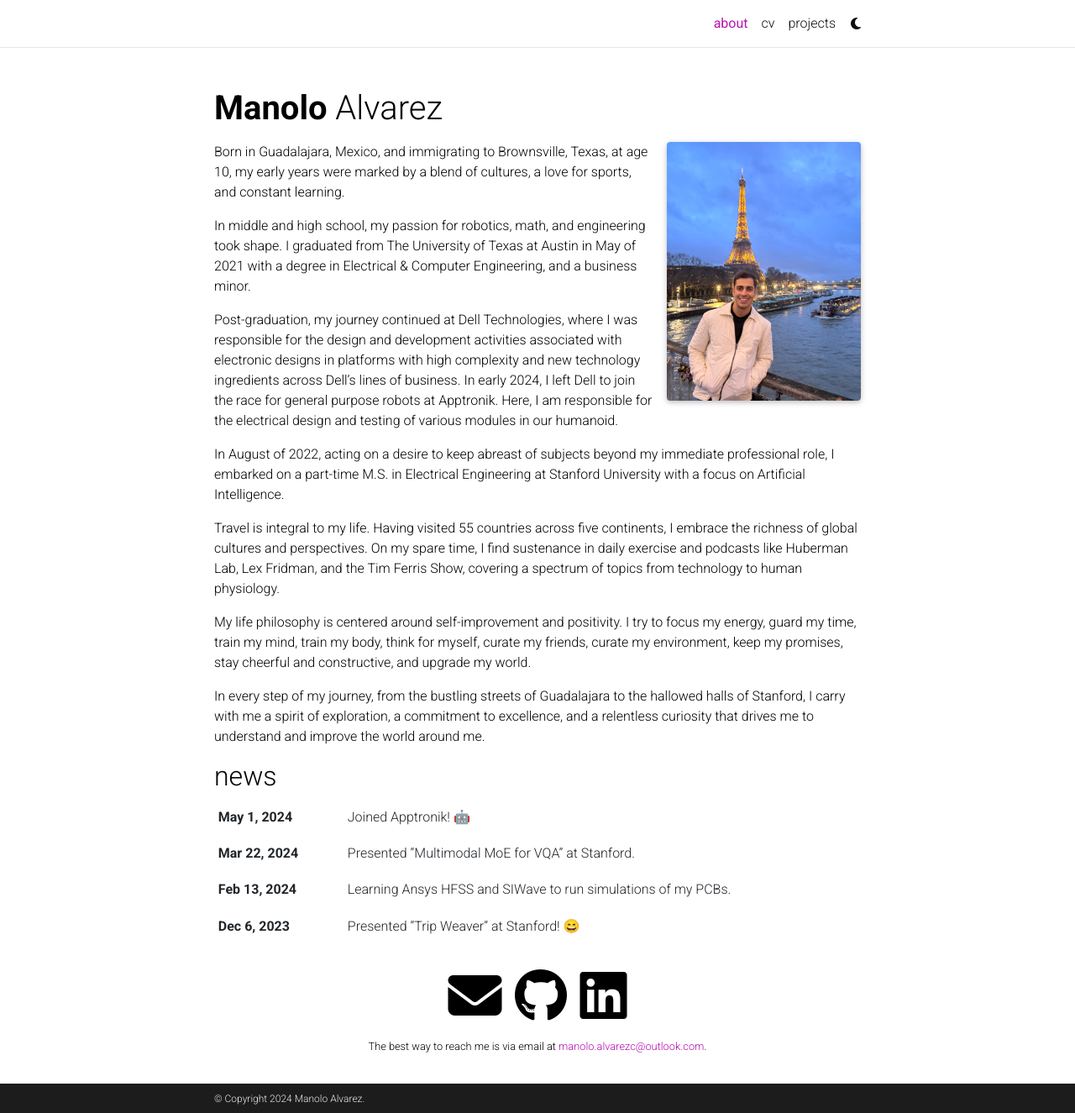
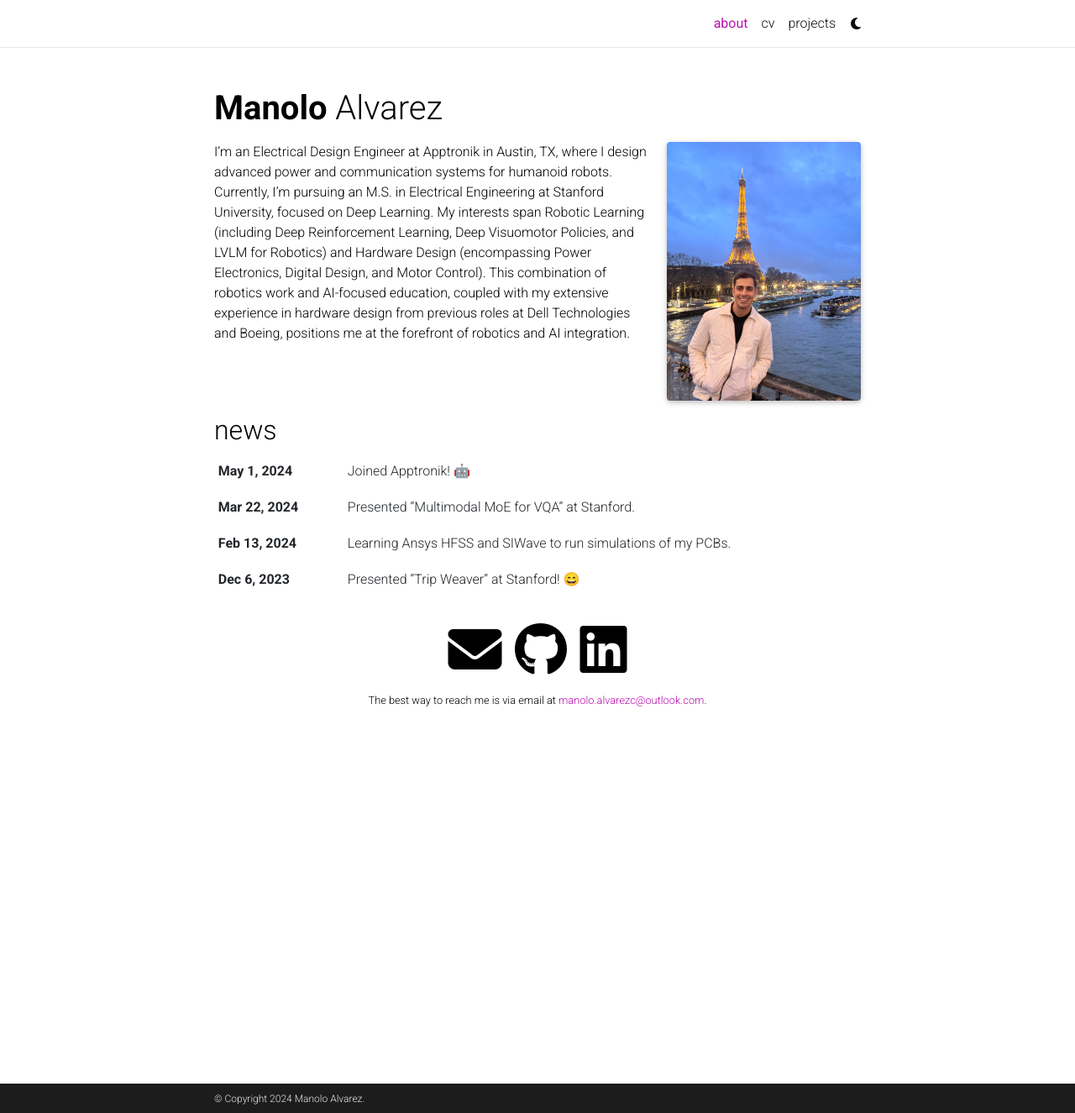
Before and after one commit to manolo-alvarez/manolo-alvarez.github.io, a Jekyll site: the page built from _pages/about.md, in a window 1280 px wide and 1325 px high. Shown: the whole window at 84% size. Built offline with Jekyll 4.4.1, drawn with Linux system fonts in a browser that asks for light colours; full-size pictures stand in for the smaller copies a plugin makes; emoji names are drawn with the system emoji font; comment, search, counter and statistics services are not loaded; a style sheet for code colours, icons or effects is not loaded.

Commit message:
Changed About Me

```diff
--- a/_pages/about.md
+++ b/_pages/about.md
@@ -21,16 +21,4 @@
 #
 #Link to your social media connections, too. This theme is set up to use [Font Awesome icons](https://fontawesome.com/) and [Academicons](https://jpswalsh.github.io/academicons/), #like the ones below. Add your Facebook, Twitter, LinkedIn, Google Scholar, or just disable all of them.
 ---
-Born in Guadalajara, Mexico, and immigrating to Brownsville, Texas, at age 10, my early years were marked by a blend of cultures, a love for sports, and constant learning.
-
-In middle and high school, my passion for robotics, math, and engineering took shape. I graduated from The University of Texas at Austin in May of 2021 with a degree in Electrical & Computer Engineering, and a business minor.
-
-Post-graduation, my journey continued at Dell Technologies, where I was responsible for the design and development activities associated with electronic designs in platforms with high complexity and new technology ingredients across Dell's lines of business. In early 2024, I left Dell to join the race for general purpose robots at Apptronik. Here, I am responsible for the electrical design and testing of various modules in our humanoid.
-
-In August of 2022, acting on a desire to keep abreast of subjects beyond my immediate professional role, I embarked on a part-time M.S. in Electrical Engineering at Stanford University with a focus on Artificial Intelligence.
-
-Travel is integral to my life. Having visited 55 countries across five continents, I embrace the richness of global cultures and perspectives. On my spare time, I find sustenance in daily exercise and podcasts like Huberman Lab, Lex Fridman, and the Tim Ferris Show, covering a spectrum of topics from technology to human physiology.
-
-My life philosophy is centered around self-improvement and positivity. I try to focus my energy, guard my time, train my mind, train my body, think for myself, curate my friends, curate my environment, keep my promises, stay cheerful and constructive, and upgrade my world.
-
-In every step of my journey, from the bustling streets of Guadalajara to the hallowed halls of Stanford, I carry with me a spirit of exploration, a commitment to excellence, and a relentless curiosity that drives me to understand and improve the world around me.
+I'm an Electrical Design Engineer at Apptronik in Austin, TX, where I design advanced power and communication systems for humanoid robots. Currently, I'm pursuing an M.S. in Electrical Engineering at Stanford University, focused on Deep Learning. My interests span Robotic Learning (including Deep Reinforcement Learning, Deep Visuomotor Policies, and LVLM for Robotics) and Hardware Design (encompassing Power Electronics, Digital Design, and Motor Control). This combination of robotics work and AI-focused education, coupled with my extensive experience in hardware design from previous roles at Dell Technologies and Boeing, positions me at the forefront of robotics and AI integration.
```
